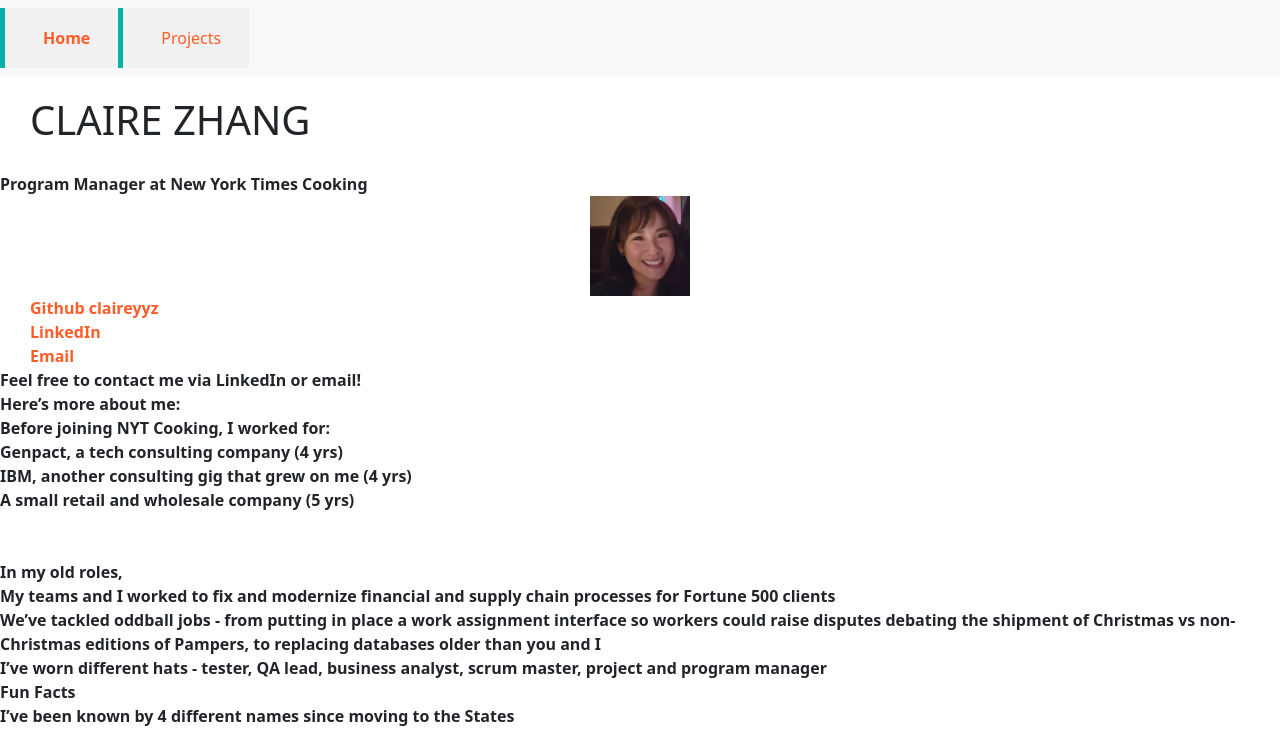
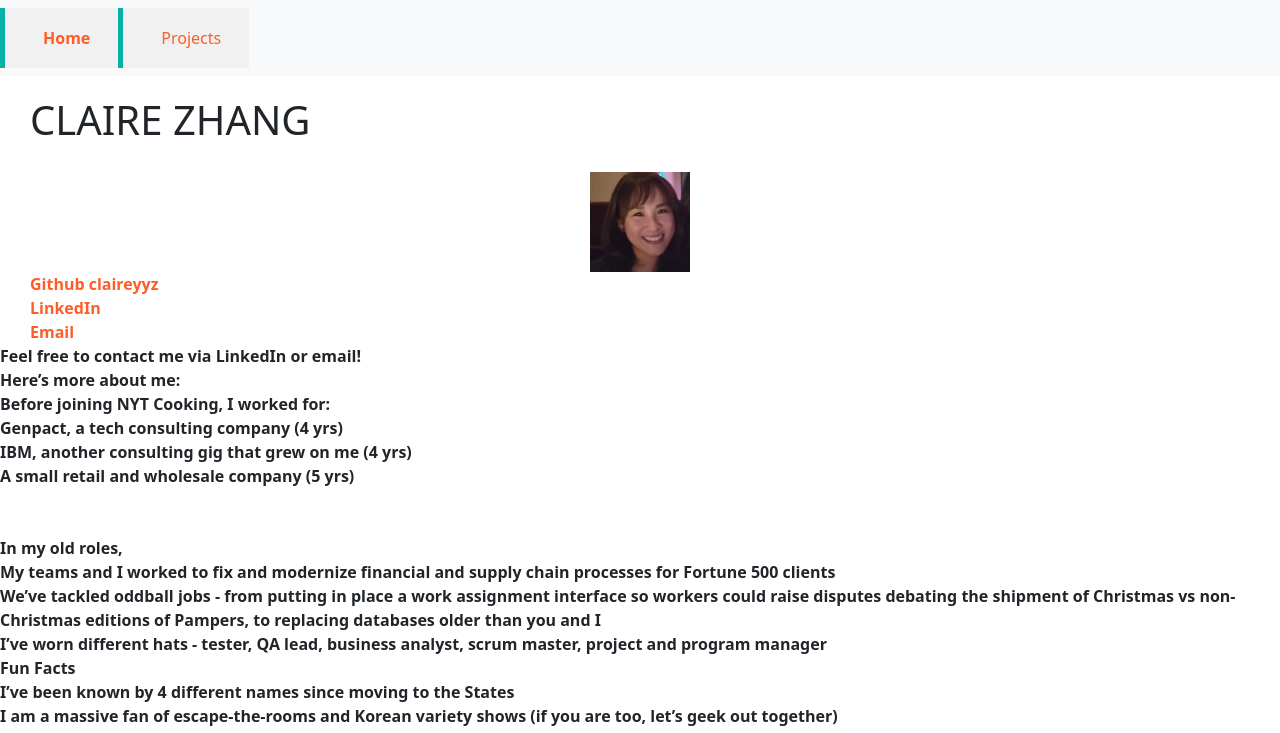
Before and after one commit to CK-Labs/claireyyz, a plain HTML site: page index.html in a window 1280 px wide. Shown: the top 733 px of the page. Drawn offline with nearby package versions, Linux system fonts and the light colour scheme.

Commit message:
Update index.html

```diff
--- a/index.html
+++ b/index.html
@@ -24,8 +24,6 @@
     </head>
 <body id="main">
   <h1>CLAIRE ZHANG</h1>
-  <b> Program Manager at New York Times Cooking </b></div>
-
   <div style="text-align: center;"><img src="Headshot.jpg" width="100" /></div>
 
   <div class="col-sm-4"><a href="https://github.com/claireyyz"><b>Github claireyyz</b></a><br></div>
```
